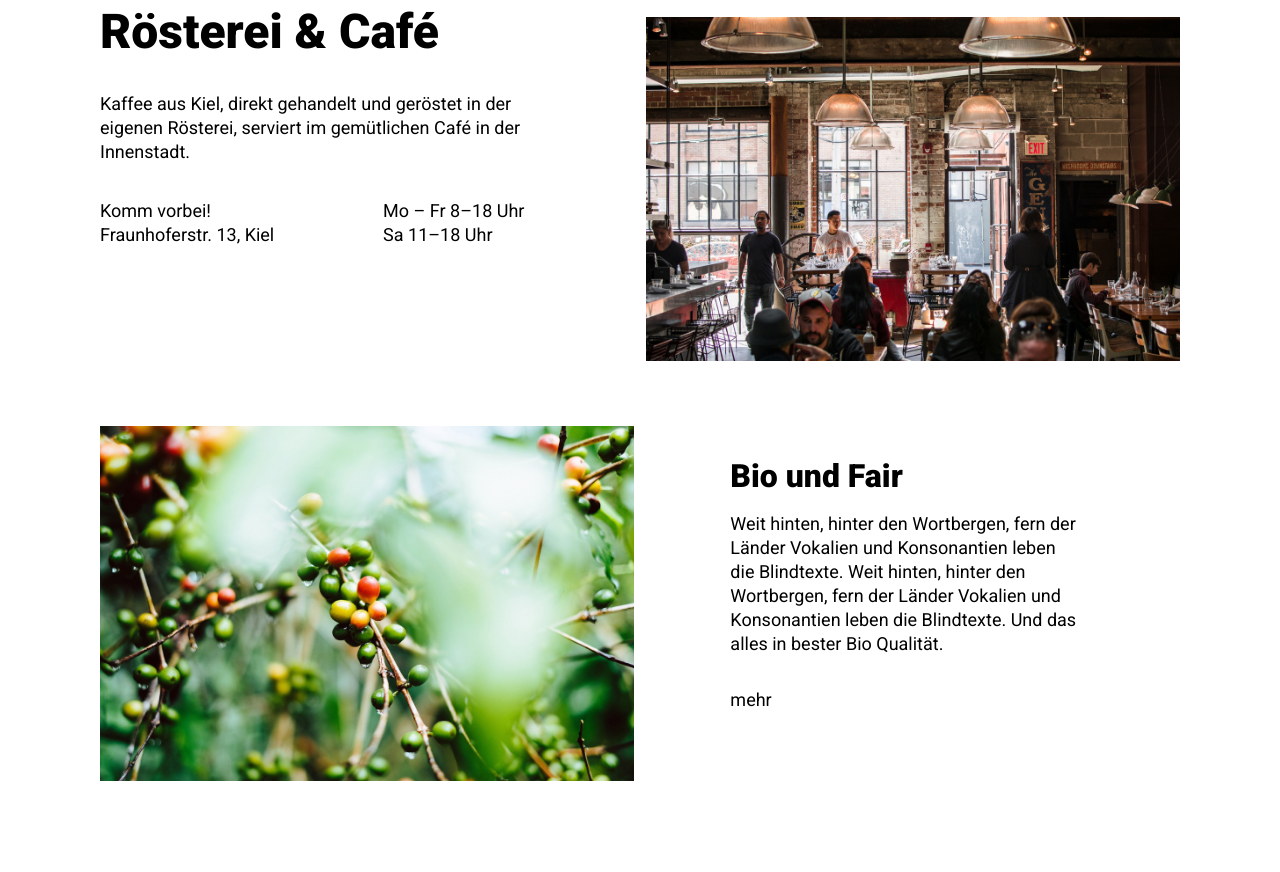
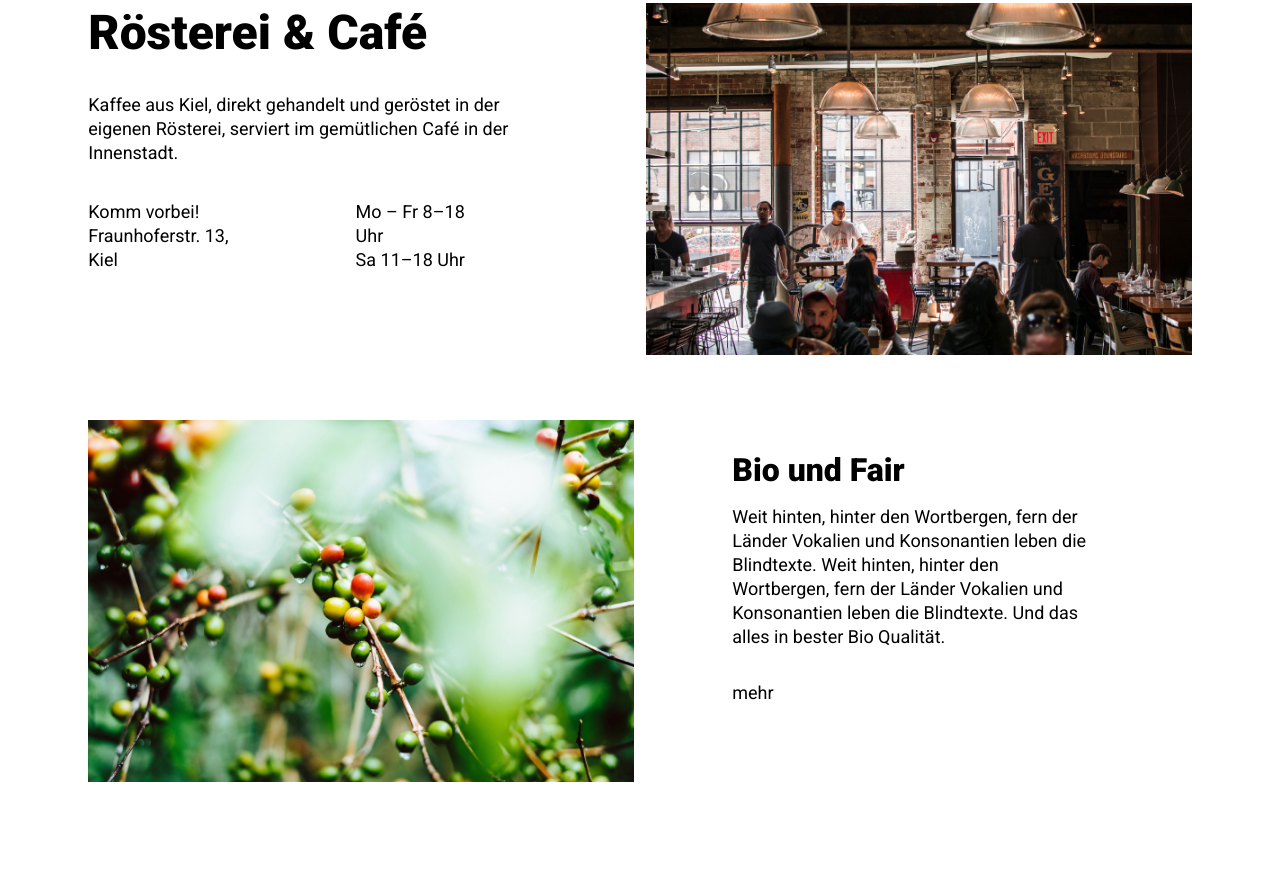
Before and after one commit to Ginny123/Coffeeshop-Rustica_Brigitte, a website built with Parcel: page src/index.html in a window 1280 px wide. Shown: the part 628-1500 px from the top of the page. Built offline with nearby package versions, Linux system fonts and the light colour scheme.

Commit message:
media-queries section-company

```diff
--- a/src/css/base/_base.scss
+++ b/src/css/base/_base.scss
@@ -15,11 +15,11 @@ html {
   }
 
   @include respond(md) {
-    font-size: 50%; // 1 rem = 8px, 8/16 = 50%
+    font-size: 43.75%; // 1 rem = 7px, 8/16 = 50%
   }
 
   @include respond(lg) {
-    font-size: 56,25%; // 1 rem = 9px, 9/16 = 50%
+    font-size: 50%; // 1 rem = 8px, 9/16 = 50%
   }
 
   @include respond(xl) {
--- a/src/css/base/_typography.scss
+++ b/src/css/base/_typography.scss
@@ -64,9 +64,10 @@ a:visited {
   &__company {
     display: block;
     font-size: 4.8rem;
+    line-height: 60px;
     top: 0;
     left: 0.4%;
-    margin: 1.5rem 0 6rem;
+    margin-bottom: 3rem;
   }
 
   &__coffee {
@@ -84,6 +85,10 @@ a:visited {
   &__company {
     display: block;
     margin: 5rem 0 3.5rem;
+
+    @include respond(xl) {
+      margin: 2rem 0 3.5rem;
+    }
   }
 
   &__origin {
--- a/src/css/components/_button.scss
+++ b/src/css/components/_button.scss
@@ -46,6 +46,12 @@
 }
 
 .btn-text {
+  &__company {
+    @include respond(lg) {
+      display: none;
+    }
+  }
+
   &__origin {
     text-align: center;
     color: $color-white;
--- a/src/css/components/_company.scss
+++ b/src/css/components/_company.scss
@@ -2,17 +2,32 @@
   display: flex;
   justify-content: center;
   margin-bottom: 6.5rem;
+
+  @include respond(lg) {
+    flex-direction: column;
+  }
 
   &__text {
     flex-direction: column;
     padding-right: 10rem;
     width: 50%;
 
+    @include respond(lg) {
+      width: 80%;
+      margin-right: auto;
+    }
+
+    @include respond(md) {
+      width: 100%;
+      padding: 0;
+      margin-right: 0;
+    }
+
     &--content2 {
       display: flex;
       flex-direction: row;
       justify-content: flex-start;
-      max-width: 500px;
+      max-width: 90%;
 
       &-adress {
         padding-right: 25%;
@@ -23,6 +38,16 @@
   &__img {
     margin-left: 1rem;
     width: 50%;
+
+    @include respond(lg) {
+      width: 60%;
+      margin-left: auto;
+
+      @include respond(md) {
+        width: 80%;
+        margin-left: auto;
+      }
+    }
 
     &--jpg {
       width: 100%;
@@ -35,17 +60,41 @@
   display: flex;
   margin-top: 6.5rem;
 
+  @include respond(lg) {
+    flex-direction: column-reverse;
+  }
+
   &__text {
     display: flex;
     flex-direction: column;
     padding-left: 8%;
     padding-right: 9%;
     width: 50%;
+
+    @include respond(lg) {
+      width: 80%;
+      padding: 0;
+    }
+
+    @include respond(md) {
+      width: 100%;
+      padding: 0;
+    }
   }
 
   &__img {
     margin-right: 1rem;
     width: 50%;
+
+    @include respond(lg) {
+      width: 60%;
+      margin-right: auto;
+    }
+
+    @include respond(md) {
+      width: 80%;
+      margin-right: auto;
+    }
 
     &--jpg {
       width: 100%;
--- a/src/css/layout/_header.scss
+++ b/src/css/layout/_header.scss
@@ -9,9 +9,9 @@
   background-position: center;
   position: relative;
 
-  //@include respond(sm) {
-  //   height: 75vh;
-  //}
+  @include respond(sm) {
+    height: 75vh;
+  }
 
   &__rectangle1 {
     height: 55px;
--- a/src/css/pages/_home.scss
+++ b/src/css/pages/_home.scss
@@ -1,36 +1,36 @@
 .section-company {
   background-color: $color-white;
-  padding: 12.5rem 10rem;
+  padding: 8.7% 6.9%;
   margin-top: 0;
 }
 
 .section-coffee {
   background-color: $color-anthra;
-  padding: 12.5rem 10rem;
+  padding: 8.68% 6.94%;
   margin-top: 0;
 }
 
 .section-origin {
   height: 50vh;
   //background-image: linear-gradient() url(../img/FEND-Coffee-bags-2.jpg);
-  padding: 12.5rem 10rem;
+  padding: 8.68% 6.94%;
   margin-top: 0;
 }
 
 .section-properties {
   background-color: $color-white;
-  padding: 2.5rem 10rem;
+  padding: 1.73% 6.94%;
   margin-top: 0;
 }
 
 .section-map {
   background-color: $color-white;
-  padding: 2.5rem 10rem;
+  padding: 1.73% 6.94%;
   margin-top: 0;
 }
 
 .footer {
   background-color: $color-black;
-  padding: 5rem 10rem;
+  padding: 3.47% 6.94%;
   margin-top: 0;
 }
--- a/src/index.html
+++ b/src/index.html
@@ -51,7 +51,9 @@
     <section class="section-company">
       <div class="company-roasting">
         <div class="company-roasting__text">
-          <h2 class="heading-secondary__company">Rösterei & Café</h2>
+          <h2 class="heading-secondary__company">
+            <span>Rösterei &<span></span> Café</span>
+          </h2>
           <div class="company-roasting__text--content1">
             <p class="paragraph">
               Kaffee aus Kiel, direkt gehandelt und geröstet in der eigenen
@@ -102,7 +104,7 @@
               Wortbergen, fern der Länder Vokalien und Konsonantien leben die
               Blindtexte. Und das alles in bester Bio Qualität.
             </p>
-            <a href="btn btn__text--company">mehr</a>
+            <a href="#" class="btn-text__company">mehr</a>
           </div>
         </div>
       </div>
@@ -357,11 +359,12 @@
             <a href="#" class="link--element">Shop</a>
           </p>
           <p class="paragraph__footer-text-small">
-            <a href="#" class="link--element">Herkunft</a>
+            <a href="#" class="link--element">Hergit com kunft</a>
           </p>
         </div>
 
         <div class="footer__link--law">
+          G
           <p class="paragraph__footer-text-small">
             <a href="#" class="link--element">Impressum</a>
           </p>
```
Also changed, not shown: src/css/abstracts/_mixins.scss (+4 -10 lines).
